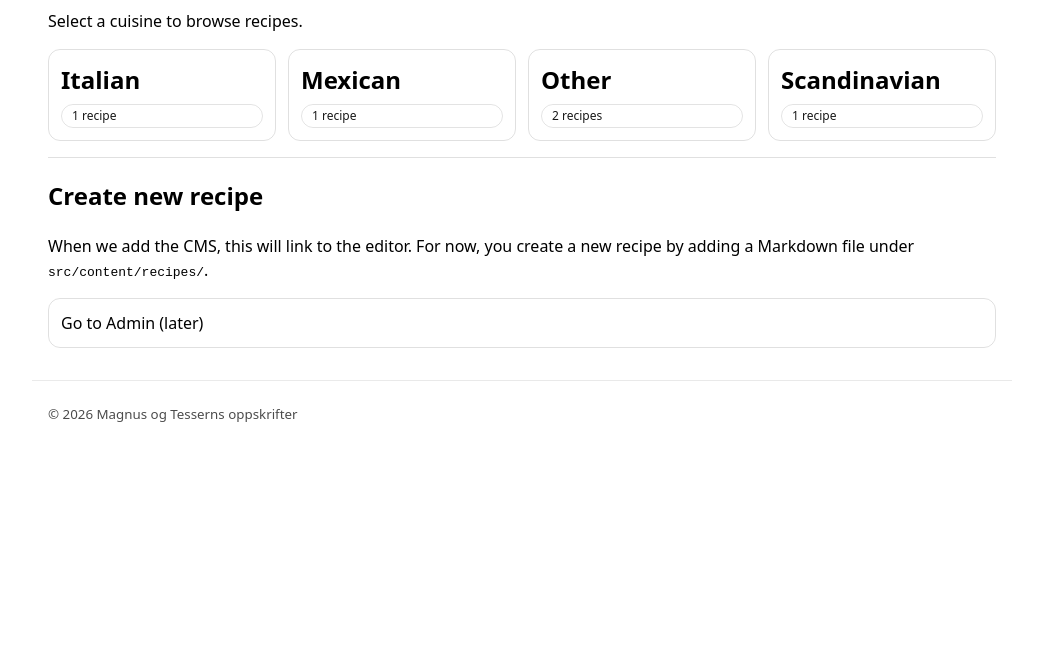
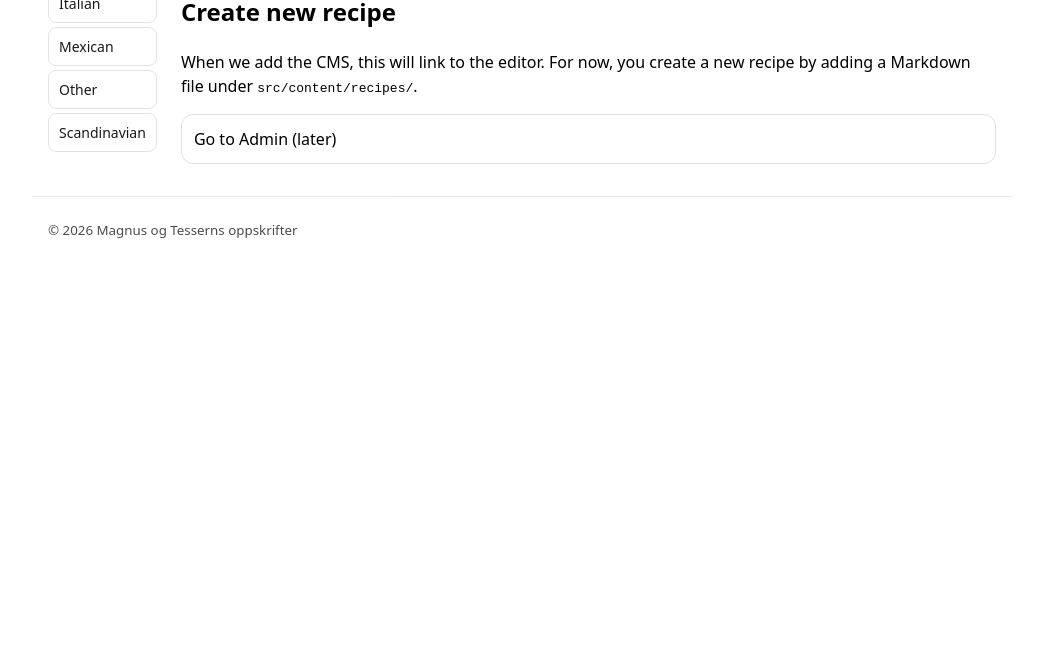
Before and after one commit to cruesli/NLP-Project, an Astro site: page / in a window 1280 px wide. Shown: the part 155-800 px from the top of the page, without its empty margins (118-1161 px from the left). Built offline with nearby package versions, Linux system fonts and the light colour scheme; Astro itself is replaced by a stand-in of ours.

Commit message:
Slimmed down cuisines into a sidebar

```diff
--- a/public/styles/global.css
+++ b/public/styles/global.css
@@ -20,6 +20,39 @@
   .nav a { margin-left: 12px; text-decoration: none; color: inherit; opacity: 0.8; }
   .nav a:hover { opacity: 1; }
 
+  .layout-sidebar {
+    display: flex;
+    align-items: flex-start;
+    gap: 24px;
+  }
+  .sidebar {
+    flex: 0 0 100px;
+    font-size: 14px;
+  }
+  .sidebar-cuisines {
+    display: flex;
+    flex-direction: column;
+    gap: 4px;
+  }
+  .sidebar-cuisine-link {
+    display: block;
+    padding: 8px 10px;
+    text-decoration: none;
+    color: inherit;
+    text-transform: capitalize;
+    opacity: 0.9;
+    border: 1px solid var(--border);
+    border-radius: 8px;
+    transition: border-color 0.2s;
+  }
+  .sidebar-cuisine-link:hover {
+    opacity: 1;
+    border-color: rgba(0, 0, 0, 0.25);
+  }
+  .content-main {
+    flex: 1;
+  }
+
   .grid { display: grid; grid-template-columns: repeat(auto-fit, minmax(220px, 1fr)); gap: 12px; }
   .card {
     border: 1px solid var(--border);
@@ -28,6 +61,7 @@
     text-decoration: none;
     color: inherit;
     display: block;
+    transition: border-color 0.2s;
   }
   .card:hover { border-color: rgba(0,0,0,0.25); }
 
@@ -44,3 +78,12 @@
   hr { border: none; border-top: 1px solid var(--border); margin: 16px 0; }
 
   .footer { border-top: 1px solid var(--border); opacity: 0.7; padding-top: 20px; }
+
+  @media (max-width: 700px) {
+    .layout-sidebar {
+      flex-direction: column;
+    }
+    .sidebar {
+      width: 100%;
+    }
+  }
--- a/src/layouts/BaseLayout.astro
+++ b/src/layouts/BaseLayout.astro
@@ -1,6 +1,14 @@
 ---
 import { withBase } from "../utils/withBase";
+import { getCollection } from "astro:content";
+
 const { title = "Family Recipes" } = Astro.props;
+
+const recipes = await getCollection("recipes");
+const cuisineSet = new Set(
+  recipes.map((r) => (r.data.cuisine || "other").toLowerCase())
+);
+const cuisines = Array.from(cuisineSet).sort((a, b) => a.localeCompare(b));
 ---
 
 <!doctype html>
@@ -38,7 +46,21 @@ const { title = "Family Recipes" } = Astro.props;
     </header>
 
     <main class="container">
-      <slot />
+      <div class="layout-sidebar">
+        <aside class="sidebar">
+          <h2>Cuisines</h2>
+          <nav class="sidebar-cuisines">
+            {cuisines.map((cuisine) => (
+              <a class="sidebar-cuisine-link" href={withBase(`/cuisines/${cuisine}`)}>
+                {cuisine}
+              </a>
+            ))}
+          </nav>
+        </aside>
+        <section class="content-main">
+          <slot />
+        </section>
+      </div>
     </main>
 
     <footer class="container footer">
--- a/src/pages/index.astro
+++ b/src/pages/index.astro
@@ -1,41 +1,16 @@
 ---
 import BaseLayout from "../layouts/BaseLayout.astro";
-import { getCollection } from "astro:content";
 import { withBase } from "../utils/withBase";
-
-const recipes = await getCollection("recipes");
-
-// Build cuisine -> count map
-const cuisineCounts = recipes.reduce((acc, r) => {
-  const c = (r.data.cuisine || "other").toLowerCase();
-  acc.set(c, (acc.get(c) ?? 0) + 1);
-  return acc;
-}, new Map<string, number>());
-
-const cuisines = Array.from(cuisineCounts.entries())
-  .map(([cuisine, count]) => ({ cuisine, count }))
-  .sort((a, b) => a.cuisine.localeCompare(b.cuisine));
 ---
 
 <BaseLayout title="Family Recipes">
-  <h1>Cuisines</h1>
-  <p>Select a cuisine to browse recipes.</p>
-
-  <div class="grid">
-    {cuisines.map(({ cuisine, count }) => (
-      <a class="card" href={withBase(`/cuisines/${cuisine}`)}>
-        <h2 style="margin: 0 0 6px 0; text-transform: capitalize;">{cuisine}</h2>
-        <div class="badge">{count} recipe{count === 1 ? "" : "s"}</div>
-      </a>
-    ))}
-  </div>
-
-  <hr />
+  <h1>Family Recipes</h1>
 
   <h2>Create new recipe</h2>
   <p>
     When we add the CMS, this will link to the editor.
-    For now, you create a new recipe by adding a Markdown file under <code>src/content/recipes/</code>.
+    For now, you create a new recipe by adding a Markdown file under
+    <code>src/content/recipes/</code>.
   </p>
   <p><a class="card" href={withBase("/admin")}>Go to Admin (later)</a></p>
 </BaseLayout>
```
